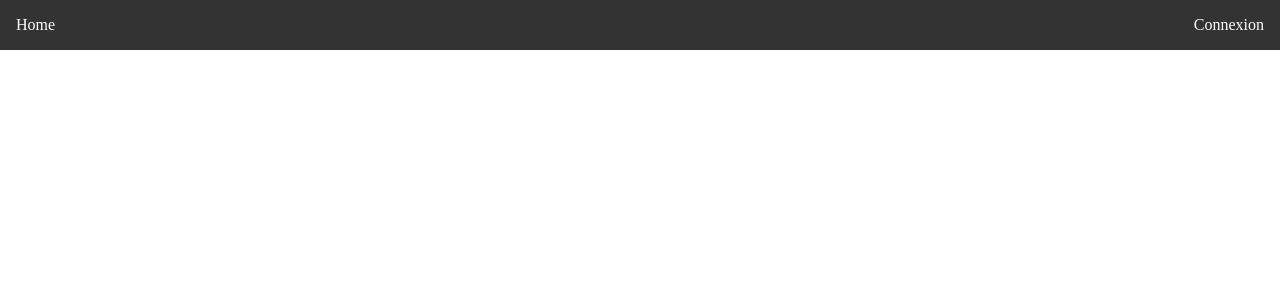
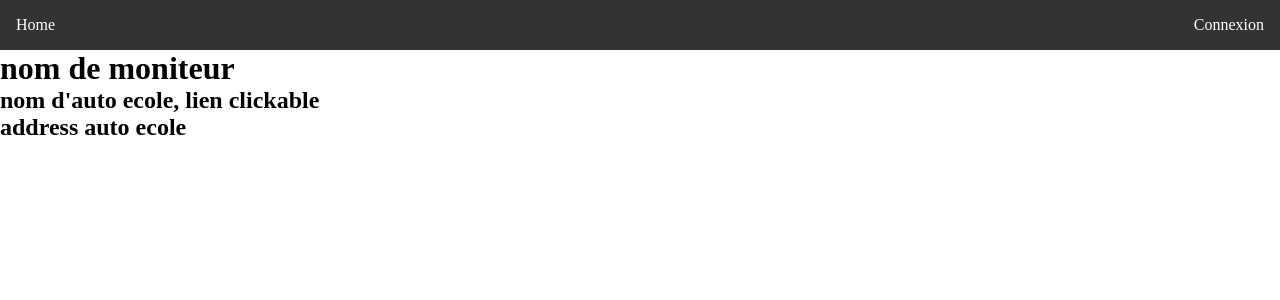
Before and after one commit to Matsuel/Projet_DevB2, a Next.js app in the folder auto-ecole/: page /moniteur in a window 1280 px wide. Shown: the top 300 px of the page. Built offline with nearby package versions, Linux system fonts and the light colour scheme; no server answers.

Commit message:
working on moniteur page

```diff
--- a/auto-ecole/src/pages/moniteur.tsx
+++ b/auto-ecole/src/pages/moniteur.tsx
@@ -10,6 +10,9 @@ const Moniteur: React.FC = () => {
     </Head>
     <main>
       <Header />
+      <h1>nom de moniteur</h1>
+      <h2>nom d'auto ecole, lien clickable</h2>
+      <h2>address auto ecole</h2>
     </main>
   </div>
   );
```
